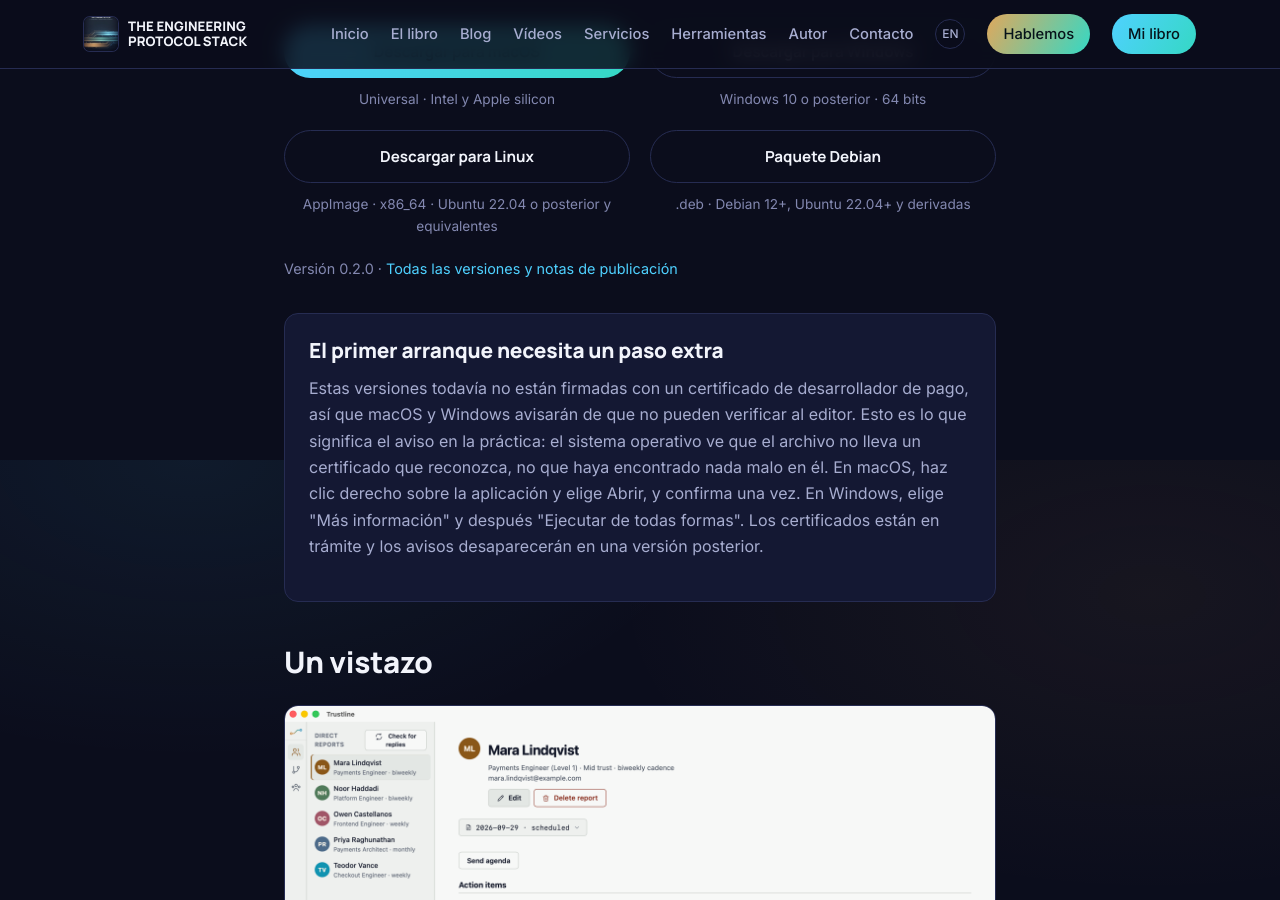
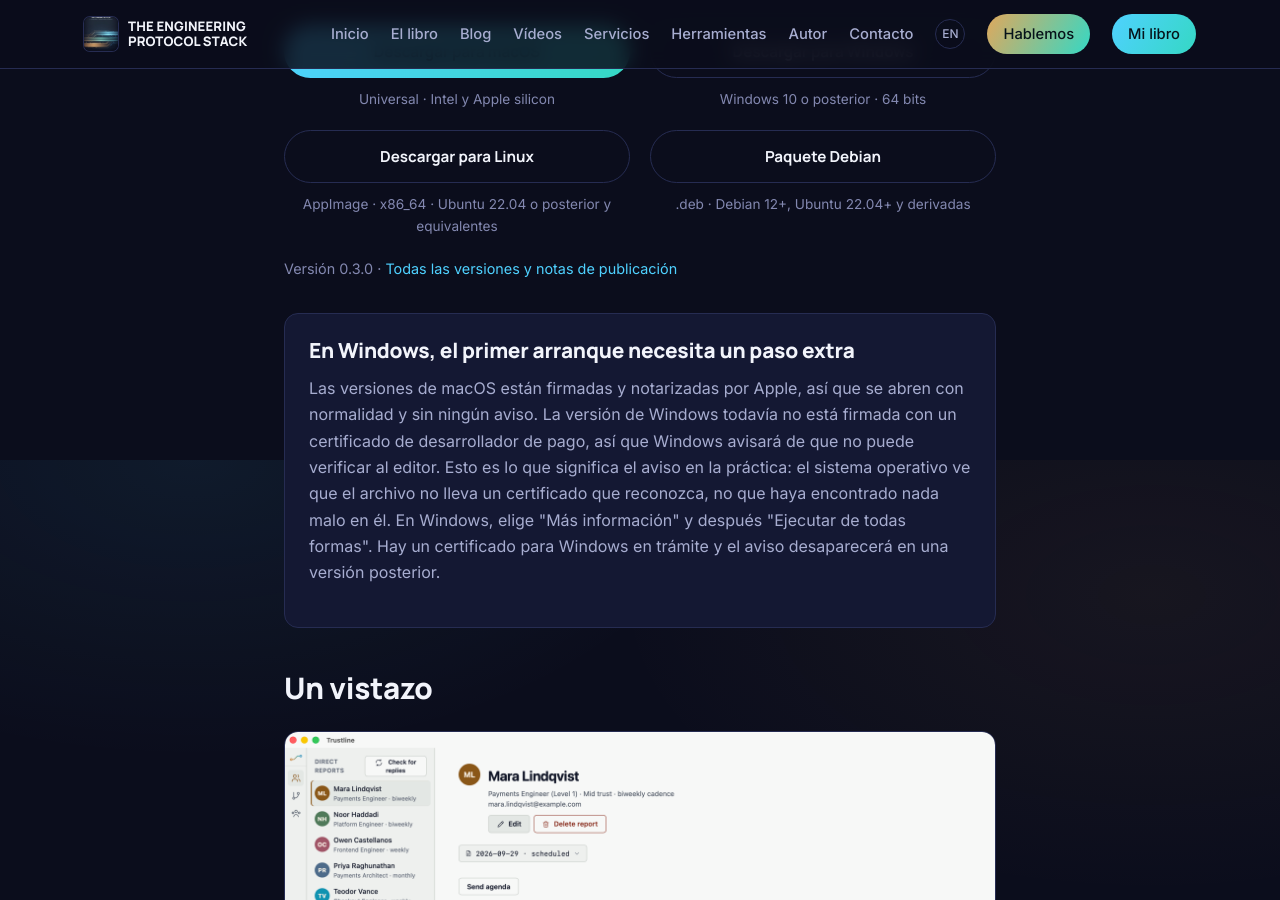
Before and after one commit to guillemf/engineeringprotocolstack, a Jekyll site: the page built from es/tools/trustline.md, in a window 1280 px wide and 900 px high, scrolled down 440 px. Built offline with Jekyll 4.4.1, drawn with Linux system fonts in a browser that asks for light colours.

Commit message:
fix(tools): point downloads at Threadline v1.2.0 and Trustline v0.3.0
macOS builds are now signed and notarised, so the first-launch card
covers Windows (and the Linux AppImage step) only, in en and es.

Co-Authored-By: Claude Opus 5.5 <noreply@anthropic.com>

```diff
--- a/_config.yml
+++ b/_config.yml
@@ -43,7 +43,7 @@ book:
 # `id` keys match the `downloads` map in _data/tools.yml, which supplies the
 # label and system requirement shown next to each button.
 trustline:
-  version: "0.2.0"
+  version: "0.3.0"
   releases_repo: "guillemf/trustline-releases"
   # The download counter on /tools/trustline/ is rendered only once the total in
   # _data/trustline_downloads.yml reaches this number. A visible count is social
@@ -54,13 +54,13 @@ trustline:
   downloads_min_display: 250
   downloads:
     - id: macos
-      file: "Trustline_0.2.0_universal.dmg"
+      file: "Trustline_0.3.0_universal.dmg"
     - id: windows
-      file: "Trustline_0.2.0_x64-setup.exe"
+      file: "Trustline_0.3.0_x64-setup.exe"
     - id: linux_appimage
-      file: "Trustline_0.2.0_amd64.AppImage"
+      file: "Trustline_0.3.0_amd64.AppImage"
     - id: linux_deb
-      file: "Trustline_0.2.0_amd64.deb"
+      file: "Trustline_0.3.0_amd64.deb"
 
 # Threadline, distributed the same way as Trustline above: a public,
 # releases-only repository, with the version and exact filenames kept here so a
@@ -69,22 +69,22 @@ trustline:
 # build a universal macOS binary. The `id` keys match the `downloads` map under
 # `threadline:` in _data/tools.yml.
 threadline:
-  version: "1.1.0"
+  version: "1.2.0"
   releases_repo: "guillemf/threadline-releases"
   downloads_min_display: 250
   downloads:
     - id: macos_arm
-      file: "Threadline_1.1.0_aarch64.dmg"
+      file: "Threadline_1.2.0_aarch64.dmg"
     - id: macos_intel
-      file: "Threadline_1.1.0_x64.dmg"
+      file: "Threadline_1.2.0_x64.dmg"
     - id: windows
-      file: "Threadline_1.1.0_x64-setup.exe"
+      file: "Threadline_1.2.0_x64-setup.exe"
     - id: linux_appimage
-      file: "Threadline_1.1.0_amd64.AppImage"
+      file: "Threadline_1.2.0_amd64.AppImage"
     - id: linux_deb
-      file: "Threadline_1.1.0_amd64.deb"
+      file: "Threadline_1.2.0_amd64.deb"
     - id: linux_rpm
-      file: "Threadline-1.1.0-1.x86_64.rpm"
+      file: "Threadline-1.2.0-1.x86_64.rpm"
 
 # Base URL of the platform API that powers the dynamic self-assessment
 # quiz on /assessment/. Must be HTTPS in production — the site itself is
--- a/_data/tools.yml
+++ b/_data/tools.yml
@@ -163,16 +163,18 @@ en:
       linux_rpm:
         label: RPM package
         requirement: .rpm · Fedora, openSUSE, and derivatives
-    unsigned_title: The first launch needs one extra step
+    unsigned_title: On Windows, the first launch needs one extra step
     unsigned: >-
-      These builds are not yet signed with a paid developer certificate, so
-      macOS and Windows will both warn that the publisher cannot be verified.
-      This is what the warning means in practice: the operating system can see
-      that the file carries no certificate it recognises, not that it found
-      anything wrong with it. On macOS, right-click the app and choose Open,
-      then confirm once. On Windows, choose "More info" and then "Run anyway".
+      The macOS builds are signed and notarised by Apple, so they open
+      normally with no warning. The Windows build is not yet signed with a paid
+      developer certificate, so Windows will warn that the publisher cannot be
+      verified. This is what the warning means in practice: the operating system
+      can see that the file carries no certificate it recognises, not that it found
+      anything wrong with it. On Windows, choose "More info" and then "Run anyway".
       On Linux there is no warning, but an AppImage has to be made executable
-      before it will run. Certificates are being obtained and the warnings will
+      before it will run.
+      A Windows certificate is being obtained and the warning will disappear in a
+      later release.
       disappear in a later release.
 
   trustline:
@@ -279,16 +281,16 @@ en:
       linux_deb:
         label: Debian package
         requirement: .deb · Debian 12+, Ubuntu 22.04+, and derivatives
-    unsigned_title: The first launch needs one extra step
+    unsigned_title: On Windows, the first launch needs one extra step
     unsigned: >-
-      These builds are not yet signed with a paid developer certificate, so
-      macOS and Windows will both warn that the publisher cannot be verified.
-      This is what the warning means in practice: the operating system can see
-      that the file carries no certificate it recognises, not that it found
-      anything wrong with it. On macOS, right-click the app and choose Open,
-      then confirm once. On Windows, choose "More info" and then "Run anyway".
-      Certificates are being obtained and the warnings will disappear in a later
-      release.
+      The macOS builds are signed and notarised by Apple, so they open
+      normally with no warning. The Windows build is not yet signed with a paid
+      developer certificate, so Windows will warn that the publisher cannot be
+      verified. This is what the warning means in practice: the operating system
+      can see that the file carries no certificate it recognises, not that it found
+      anything wrong with it. On Windows, choose "More info" and then "Run anyway".
+      A Windows certificate is being obtained and the warning will disappear in a
+      later release.
 
 es:
   index:
@@ -446,18 +448,19 @@ es:
       linux_rpm:
         label: Paquete RPM
         requirement: .rpm · Fedora, openSUSE y derivadas
-    unsigned_title: El primer arranque necesita un paso extra
+    unsigned_title: En Windows, el primer arranque necesita un paso extra
     unsigned: >-
-      Estas versiones todavía no están firmadas con un certificado de
-      desarrollador de pago, así que macOS y Windows avisarán de que no pueden
-      verificar al editor. Esto es lo que significa el aviso en la práctica: el
-      sistema operativo ve que el archivo no lleva un certificado que reconozca,
-      no que haya encontrado nada malo en él. En macOS, haz clic derecho sobre
-      la aplicación y elige Abrir, y confirma una vez. En Windows, elige "Más
-      información" y después "Ejecutar de todas formas". En Linux no hay aviso,
-      pero un AppImage hay que hacerlo ejecutable antes de poder abrirlo. Los
-      certificados están en trámite y los avisos desaparecerán en una versión
-      posterior.
+      Las versiones de macOS están firmadas y notarizadas por Apple, así que se
+      abren con normalidad y sin ningún aviso. La versión de Windows todavía no está
+      firmada con un certificado de desarrollador de pago, así que Windows avisará de
+      que no puede verificar al editor. Esto es lo que significa el aviso en la
+      práctica: el sistema operativo ve que el archivo no lleva un certificado que
+      reconozca, no que haya encontrado nada malo en él. En Windows, elige "Más
+      información" y después "Ejecutar de todas formas".
+      En Linux no hay aviso, pero un AppImage hay que hacerlo ejecutable antes de
+      poder abrirlo.
+      Hay un certificado para Windows en trámite y el aviso desaparecerá en una
+      versión posterior.
 
   trustline:
     intro: >-
@@ -558,13 +561,14 @@ es:
       linux_deb:
         label: Paquete Debian
         requirement: .deb · Debian 12+, Ubuntu 22.04+ y derivadas
-    unsigned_title: El primer arranque necesita un paso extra
+    unsigned_title: En Windows, el primer arranque necesita un paso extra
     unsigned: >-
-      Estas versiones todavía no están firmadas con un certificado de
-      desarrollador de pago, así que macOS y Windows avisarán de que no pueden
-      verificar al editor. Esto es lo que significa el aviso en la práctica: el
-      sistema operativo ve que el archivo no lleva un certificado que reconozca,
-      no que haya encontrado nada malo en él. En macOS, haz clic derecho sobre
-      la aplicación y elige Abrir, y confirma una vez. En Windows, elige "Más
-      información" y después "Ejecutar de todas formas". Los certificados están
-      en trámite y los avisos desaparecerán en una versión posterior.
+      Las versiones de macOS están firmadas y notarizadas por Apple, así que se
+      abren con normalidad y sin ningún aviso. La versión de Windows todavía no está
+      firmada con un certificado de desarrollador de pago, así que Windows avisará de
+      que no puede verificar al editor. Esto es lo que significa el aviso en la
+      práctica: el sistema operativo ve que el archivo no lleva un certificado que
+      reconozca, no que haya encontrado nada malo en él. En Windows, elige "Más
+      información" y después "Ejecutar de todas formas".
+      Hay un certificado para Windows en trámite y el aviso desaparecerá en una
+      versión posterior.
```
Also changed, not shown: tools/threadline/docs.md (+2 -2 lines).
